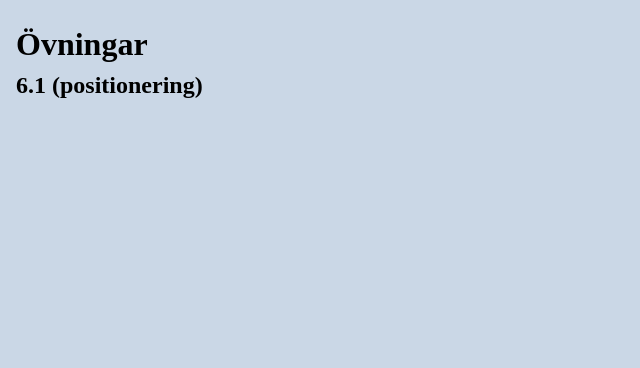
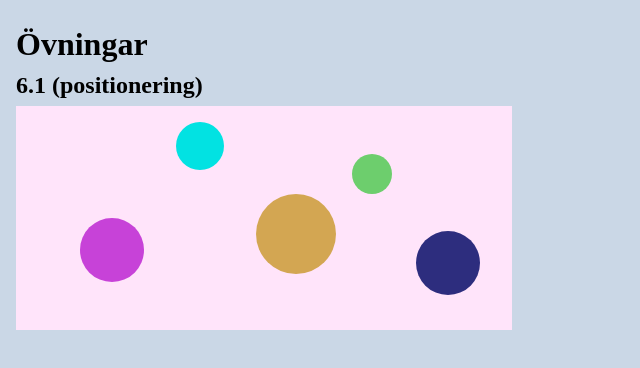
Before and after one commit to ha-fed23-html/08-exercises, a plain HTML site: page index.html in a window 1280 px wide. Shown: the whole page, without its empty margins (0-640 px from the left). Drawn offline with Linux system fonts and the light colour scheme.

Commit message:
Övning 6.1

```diff
--- a/index.html
+++ b/index.html
@@ -10,6 +10,13 @@
 	<h1> Övningar </h1>
 
 	<h2> 6.1 (positionering) </h2>
+	<div class="bubbles">
+		<div class="bubble1"></div>
+		<div class="bubble2"></div>
+		<div class="bubble3"></div>
+		<div class="bubble4"></div>
+		<div class="bubble5"></div>
+	</div>
 
 
 </body>
--- a/style.css
+++ b/style.css
@@ -15,3 +15,46 @@ h1, h2, h3 {
 	border-radius: 0.4em;
 	padding: 0.6em;
 }
+
+.bubbles {
+	background-color: #FFE4FA;
+	padding: 1em;
+	min-height: 14em;
+	position: relative;
+	width: 31em;
+	/* EM gör det lätt att ändra storleken på figuren */
+	/* font-size: 75%; */
+}
+
+.bubbles > div {
+	border-radius: 9001em;
+	border: none;
+	position: absolute;
+}
+
+.bubble1 {
+	background-color: rgb(199, 66, 216);
+	width: 4em; height: 4em;
+	left: 4em; bottom: 3em;
+}
+.bubble2 {
+	background-color: rgb(2, 226, 226);
+	width: 3em; height: 3em;
+	top: 1em; left: 10em;
+}
+.bubble3 {
+	background-color: rgb(211, 166, 82);
+	width: 5em; height: 5em;
+	left: 15em;
+	bottom: 3.5em;
+}
+.bubble4 {
+	background-color: rgb(109, 206, 109);
+	width: 2.5em; height: 2.5em;
+	left: 21em; top: 3em;
+}
+.bubble5 {
+	background-color: rgb(45, 45, 126);
+	width: 4em; height: 4em;
+	left: 25em; bottom: 2.2em;
+}
```
